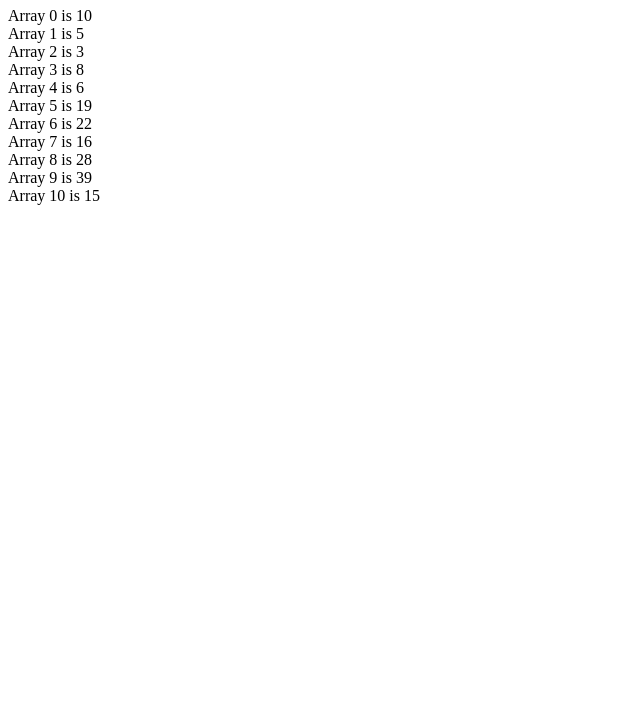
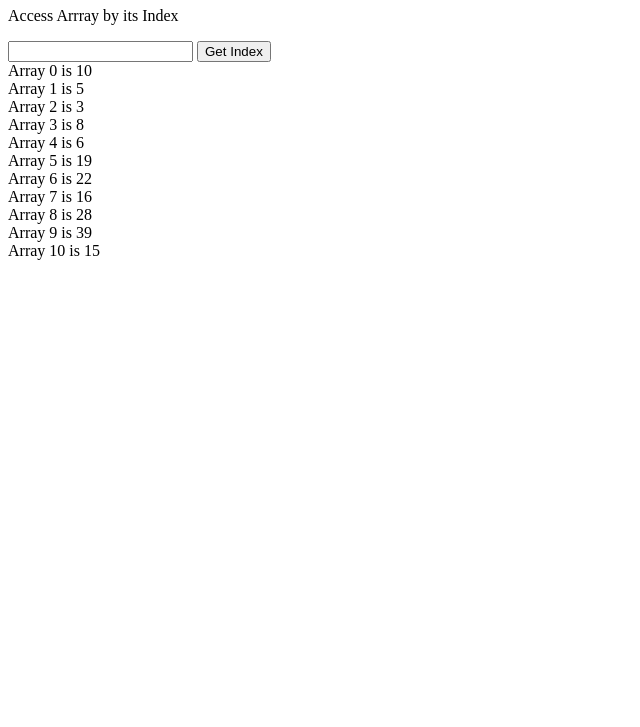
Before and after one commit to uddeshyac9/DSA_JS, a plain HTML site: page Array/Array_Transversing.html in a window 1280 px wide. Shown: the part 73-800 px from the top of the page, without its empty margins (0-640 px from the left). Drawn offline with Linux system fonts and the light colour scheme.

Commit message:
added-getIndex

```diff
--- a/Array/Array_Transversing.html
+++ b/Array/Array_Transversing.html
@@ -7,13 +7,23 @@
 </head>
 <body>
     <h1>Array Transversing</h1>
+    <p>Access Arrray by its Index</p>
+    <Input type="text" id="element"/>
+    <Button onclick="getIndex()"> Get Index</Button>
+    <br/>
 </body>
 <Script>
     let data = [10,5,3,8,6,19,22,16,28,39,15]
     for (let index = 0; index < data.length; index++) {
-        document.write(`Array ${index} is ${data[index]} <br/>`)
+        document.write(` Array ${index} is ${data[index]} <br/>`)
+        console.log(data[index])
+    }
+    function getIndex() {
+      let index =  document.getElementById('element').value
+        alert(data[index])
+    }
 
-    }
+
 
 </Script>
 </html>
```
